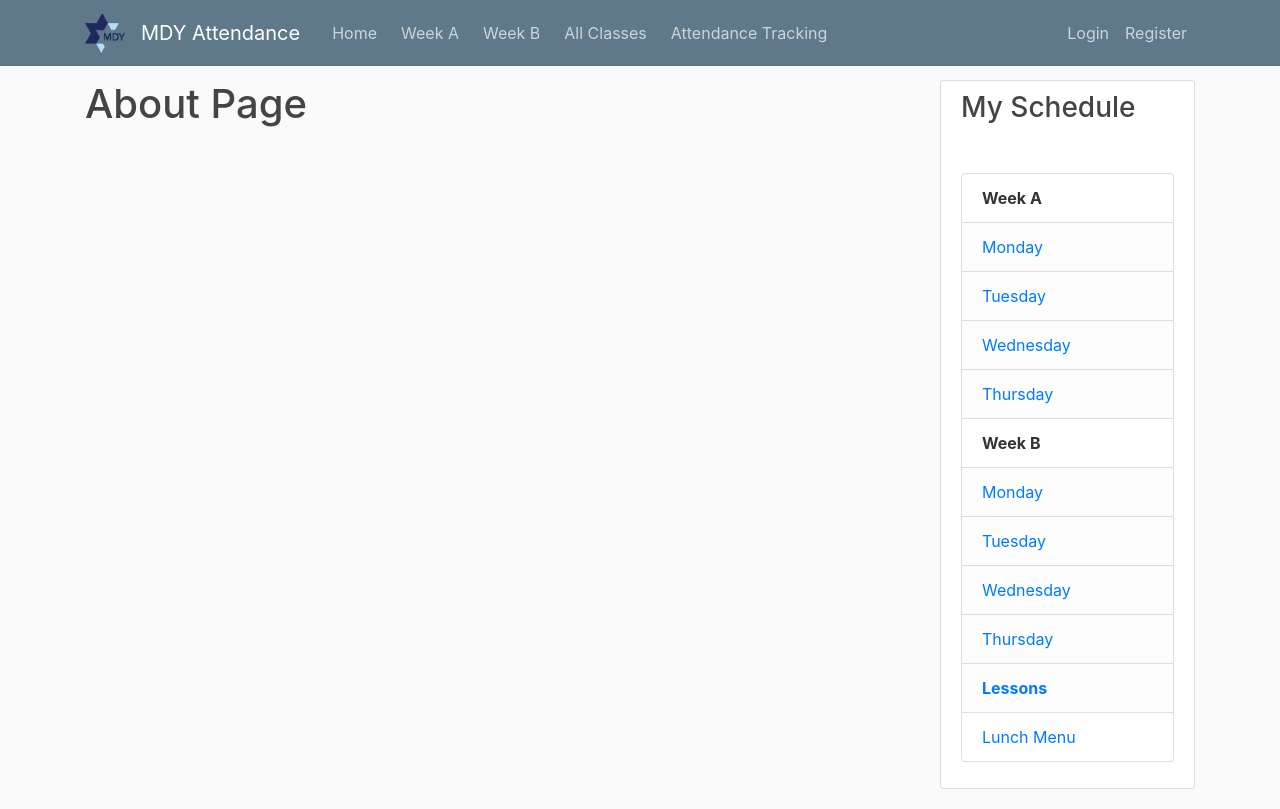
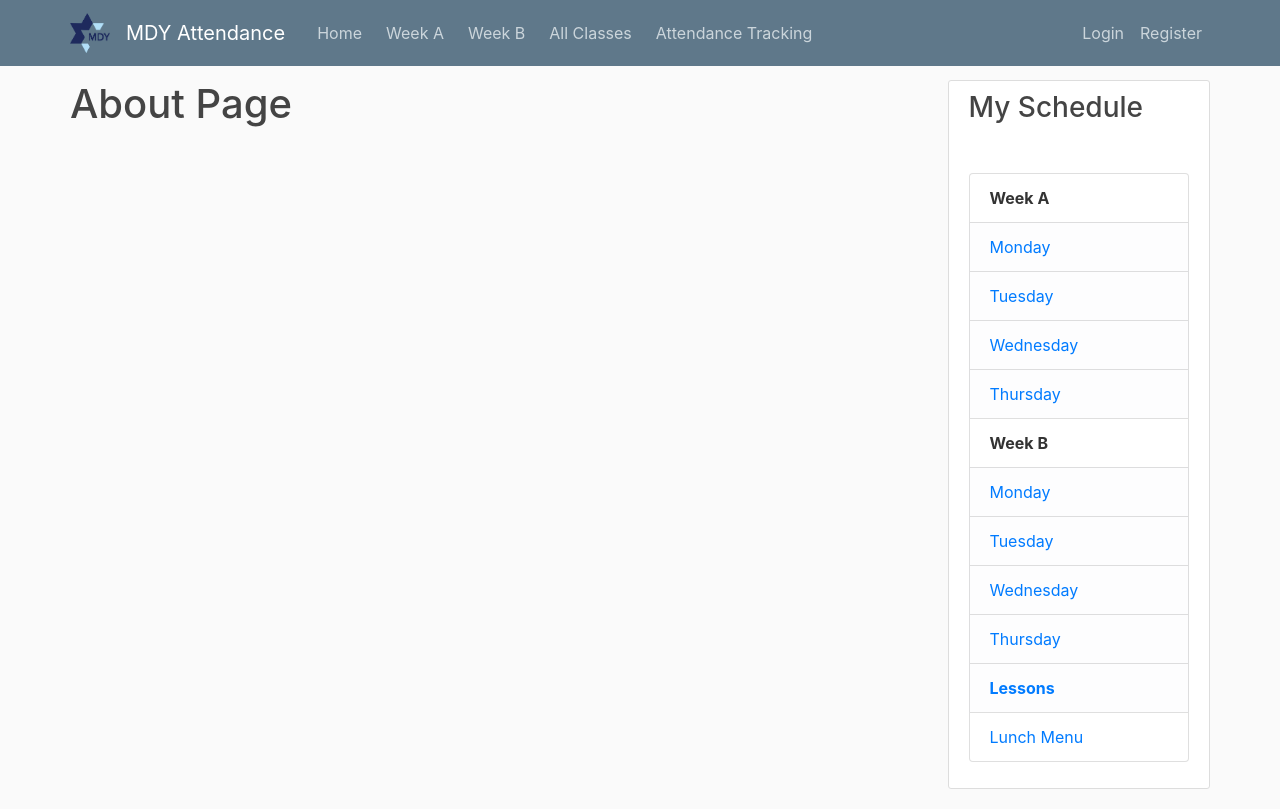
Before and after one commit to rachelf21/school_scheduling_app, a Flask app: page /about in a window 1280 px wide. Run offline with Flask 2, Linux system fonts and the light colour scheme; parts of the project's set-up code (start-up, migrations or seed data) failed here and were passed over; some libraries are stand-ins or nearby versions.

Commit message:
troubleshooting containers on mobile device

```diff
--- a/app/static/css/main.css
+++ b/app/static/css/main.css
@@ -96,3 +96,29 @@ a.article-title:hover {
 .account-heading {
   font-size: 2.5rem;
 }
+
+@media (min-width: 400px) {
+  .container {
+    width: 400px;
+    padding: 0px;
+  }
+}
+
+@media (min-width: 568px) {
+  .container {
+    width: 560px;
+    padding: 0px;
+  }
+}
+
+@media (min-width: 992px) {
+  .container {
+    width: 970px;
+  }
+}
+
+@media (min-width: 1200px) {
+  .container {
+    width: 1370px;
+  }
+}
```
